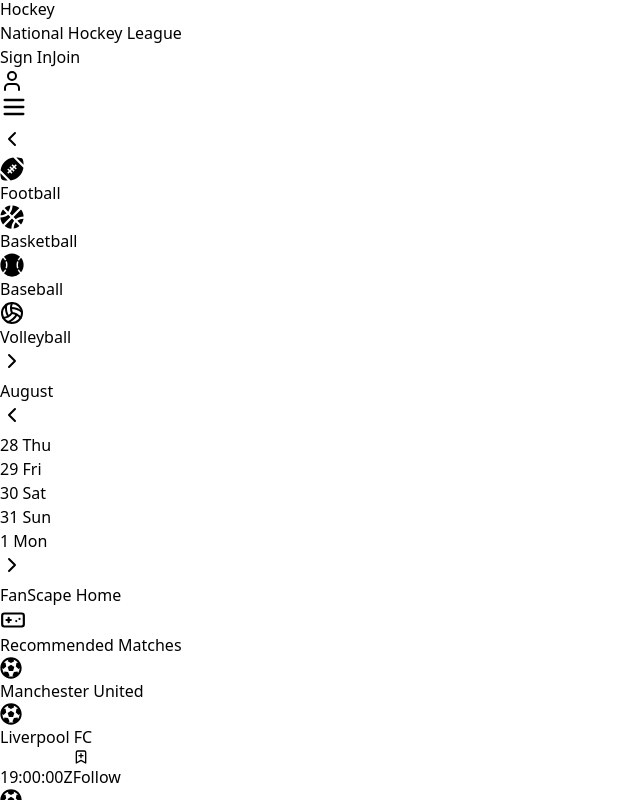
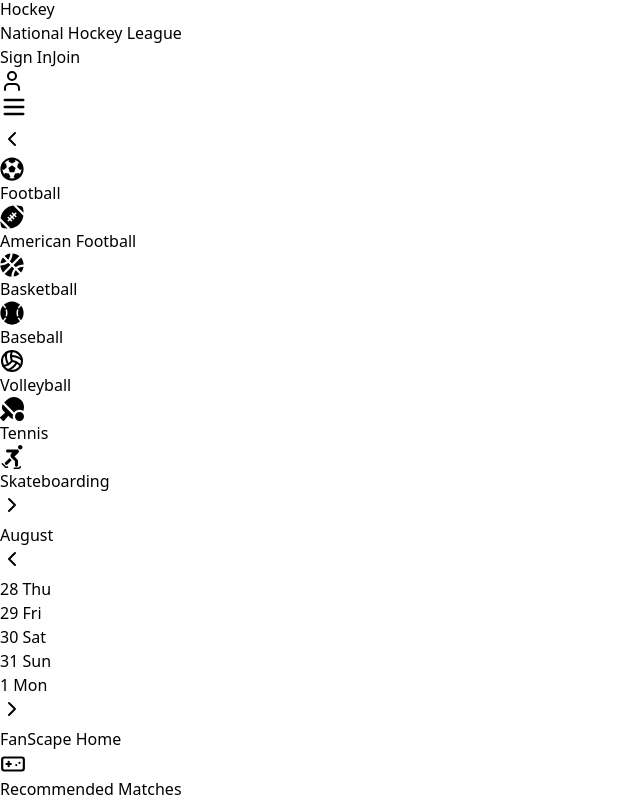
Before and after one commit to Braddiiee/FanScape-Game-Tracker, a React (Vite) app in the folder frontend/: page / in a window 1280 px wide. Shown: the part 1860-2660 px from the top of the page, without its empty margins (0-640 px from the left). Built offline with nearby package versions, Linux system fonts and the light colour scheme.

Commit message:
feat(sports-selector): show more sports in view and improve design

```diff
--- a/frontend/src/components/Sports/SportsSelector.tsx
+++ b/frontend/src/components/Sports/SportsSelector.tsx
@@ -1,6 +1,6 @@
 import { useState } from "react";
 import { Volleyball, ChevronLeft, ChevronRight } from "lucide-react";
-import { FaFootballBall, FaBasketballBall, FaBaseballBall, FaTableTennis, FaSkating, FaGolfBall, FaMedal , FaMitten, FaBiking } from "react-icons/fa";
+import { FaFutbol, FaFootballBall, FaBasketballBall, FaBaseballBall, FaTableTennis, FaSkating, FaGolfBall, FaMedal , FaMitten, FaBiking } from "react-icons/fa";
 import  useFilters  from "../../context/useFilters.ts"
 
 
@@ -9,7 +9,8 @@
 export default function SportsSelector() {
 
     const sports: Sport[] = [
-        { label: "Football", value: "football", icon: FaFootballBall },
+        { label: "Football", value: "football", icon: FaFutbol },
+        { label: "American Football", value: "football", icon: FaFootballBall },
         { label: "Basketball", value: "basketball", icon: FaBasketballBall },
         { label: "Baseball", value: "baseball", icon: FaBaseballBall },
         { label: "Volleyball", value: "volleyball", icon: Volleyball },
@@ -26,7 +27,7 @@
     const [startIndex, setStartIndex] = useState(0);
 
     return(
-        <div className="flex items-center justify-between">
+        <div className="flex flex-row items-center justify-between mt-4">
 
             {/* Left Arrow   */}
             <button className="p-2"
@@ -36,12 +37,12 @@
             </button>
 
             {/* Sports grid */}
-            <div className="grid grid-cols-2 gap-4">
-                {sports.slice(startIndex, startIndex + 4).map((s) => (
+            <div className="flex flex-row">
+                {sports.slice(startIndex, startIndex + 7).map((s) => (
                     <div
                         key={s.value}
                         onClick={() => setSport(s.value)}
-                        className={`flex items-center gap-2 border p-2 rounded-lg cursor-pointer ${
+                        className={`flex items-center gap-2 border p-2 rounded-lg cursor-pointer m-5 ${
                             selectedSport === s.value ? "bg-blue-500 text-white" : ""
                         }`}
                     >
```
